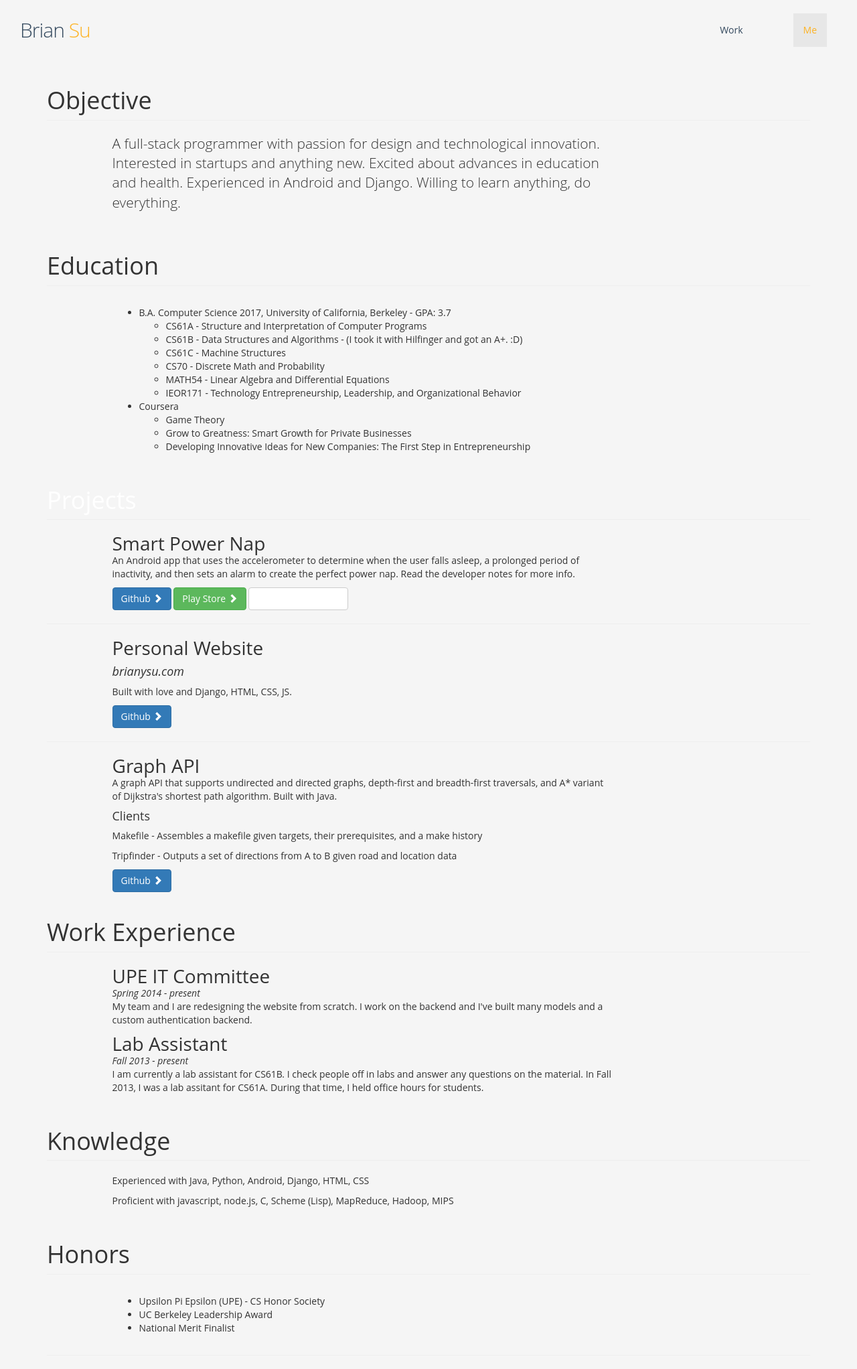
After one commit to briansudev/portfolio, a Django app: page /resume/ in a window 1280 px wide. The commit adds this page. Shown: the whole page at 67% size. Run offline with Django 3.2, Linux system fonts and the light colour scheme; some libraries are stand-ins or nearby versions.

Commit message:
resume added

```diff
--- a/website/static/website/css/styles2.css
+++ b/website/static/website/css/styles2.css
@@ -10,8 +10,8 @@ h3 {
 
 
 
-a:link {color:#7F8C8D; text-decoration:none;}      /* unvisited link */
-a:visited {color:#7F8C8D;}  /* visited link */
+a:link {color:#fff; text-decoration:none;}      /* unvisited link */
+a:visited {color:#444;}  /* visited link */
 a:hover {color:#fdb324;}  /* mouse over link */
 a:active {color:#34495e;}  /* selected link */
 
--- a/website/templates/website/me.html
+++ b/website/templates/website/me.html
@@ -69,6 +69,9 @@
         <p class="lead text-center">
         I study Computer Science at the University of California, Berkeley. In my free time, I enjoy playing soccer, ultimate frisbee, and basketball. I crave adventure. I dream of piloting. I love to travel, teach, and code.
         </p>
+        <p>
+        <a class="btn btn-default" href="/resume">Resume</a>
+        </p>
         <p class="lead">
         Email: brian (at) brianysu.com
         </p>
--- /dev/null
+++ b/website/templates/website/resume.html
@@ -0,0 +1,262 @@
+<!DOCTYPE html>
+<html>
+
+    {% load bootstrap3 %}
+    {% bootstrap_messages %}
+    {% load staticfiles %}
+    <head>
+
+        <meta charset="utf-8">
+        <meta name="viewport" content="width=device-width, initial-scale=1.0">
+        <meta name="description" content="Brian Su studies Computer Science at UC Berkeley.">
+        <meta name="author" content="Brian Su">
+        <meta name="keywords" content="Brian Su, Brian Y. Su, brianysu, UC Berkeley, CS, EECS, Computer Science, compsci, Brian, Su">
+
+        <title>Brian Su - Resume</title>
+
+        {% bootstrap_css %}
+        <link href="{% static "website/css/font-awesome.min.css" %}" rel="stylesheet">
+        <link href="{% static "website/css/styles2.css" %}" rel="stylesheet">
+        <script>
+          (function(i,s,o,g,r,a,m){i['GoogleAnalyticsObject']=r;i[r]=i[r]||function(){
+          (i[r].q=i[r].q||[]).push(arguments)},i[r].l=1*new Date();a=s.createElement(o),
+          m=s.getElementsByTagName(o)[0];a.async=1;a.src=g;m.parentNode.insertBefore(a,m)
+          })(window,document,'script','//www.google-analytics.com/analytics.js','ga');
+
+          ga('create', 'UA-47820301-2', 'brianysu.com');
+          ga('send', 'pageview');
+
+        </script>
+    </head>
+    <body>
+        <nav class="navbar-default" role="navigation">
+        <div class="container-fluid">
+            <!-- Brand and toggle get grouped for better mobile display -->
+            <div class="navbar-header">
+                <button type="button" class="navbar-toggle" data-toggle="collapse" data-target="#bs-example-navbar-collapse-1">
+                    <span class="sr-only">Toggle navigation</span>
+                    <span class="icon-bar"></span>
+                    <span class="icon-bar"></span>
+                    <span class="icon-bar"></span>
+                </button>
+                <a class="navbar-brand" href="/">
+                    <span id="maintitle" class="color1">
+                        Brian
+                    </span>
+                    <span id="maintitle2" class="color2">
+                        Su
+                </span></a>
+            </div>
+
+            <!-- Collect the nav links, forms, and other content for toggling -->
+            <div class="collapse navbar-collapse" id="bs-example-navbar-collapse-1">
+                <ul class="nav navbar-nav navbar-right">
+                    <li><a href="/work"><span class="color1">Work</span></a></li>
+                    <li class="active"><a href="/me"><span class="color2">Me</span></a></li>
+                </ul>
+            </div><!-- /.navbar-collapse -->
+        </div><!-- /.container-fluid -->
+        </nav>
+    <br>
+
+        <div class="container">
+            <div class="row">
+
+                <div class="col-lg-12">
+                    <h1 class="page-header">Objective
+                    </h1>
+                </div>
+
+            </div>
+
+            <div class="row">
+
+                <div class="col-lg-8 col-md-8 col-md-offset-1">
+                    <p class="lead">A full-stack programmer with passion for design and technological innovation. Interested in startups and anything new. Excited about advances in education and health. Experienced in Android and Django. Willing to learn anything, do everything.</p>
+                </div>
+
+            </div>
+        </div>
+
+        <div class="container">
+            <div class="row">
+
+                <div class="col-lg-12">
+                    <h1 class="page-header">Education
+                    </h1>
+                </div>
+
+            </div>
+
+            <div class="row">
+
+                <div class="col-lg-8 col-md-8 col-md-offset-1">
+                    <p>
+                    <ul>
+                        <li>B.A. Computer Science 2017, University of California, Berkeley - GPA: 3.7
+                            <ul>
+                                <li>CS61A - Structure and Interpretation of Computer Programs</li>
+                                <li>CS61B - Data Structures and Algorithms - (I took it with Hilfinger and got an A+. :D)</li>
+                                <li>CS61C - Machine Structures</li>
+                                <li>CS70  - Discrete Math and Probability</li>
+                                <li>MATH54 - Linear Algebra and Differential Equations</li>
+                                <li>IEOR171 - Technology Entrepreneurship, Leadership, and Organizational Behavior</li>
+                            </ul>
+                        </li>
+                        <li>Coursera
+                            <ul>
+                                <li>Game Theory</li>
+                                <li>Grow to Greatness: Smart Growth for Private Businesses</li>
+                                <li>Developing Innovative Ideas for New Companies: The First Step in Entrepreneurship</li>
+                            </ul>
+                        </li>
+                    </ul>
+                    </p>
+                </div>
+
+            </div>
+        </div>
+
+        <div class="container">
+
+            <div class="row">
+
+                <div class="col-lg-12">
+                    <h1 class="page-header"><a href="/work">Projects</a>
+                    </h1>
+
+                </div>
+
+            </div>
+
+            <div class="row">
+
+                <div class="col-lg-8 col-md-8 col-md-offset-1">
+                    <h3>Smart Power Nap</h3>
+                    <p>An Android app that uses the accelerometer to determine when the user falls asleep, a prolonged period of inactivity, and then sets an alarm to create the perfect power nap. Read the developer notes for more info.</p>
+                    <a class="btn btn-primary" href="https://github.com/briansudev/smartPowerNap">Github <span class="glyphicon glyphicon-chevron-right"></span></a>
+                    <a class="btn btn-success" href="https://play.google.com/store/apps/details?id=com.brianysu.smartpowernap">Play Store <span class="glyphicon glyphicon-chevron-right"></span></a>
+                    <a class="btn btn-default" href="/blogs/smartpowernap/">Developer Notes<span class="glyphicon glyphicon-chevron-right"></span></a>
+                </div>
+
+            </div>
+
+            <hr>
+            <div class="row">
+
+                <div class="col-lg-8 col-md-8 col-md-offset-1">
+                    <h3>Personal Website</h3>
+                    <h4><i>brianysu.com</i></h4>
+                    <p>Built with love and Django, HTML, CSS, JS.</p>
+                    <a class="btn btn-primary" href="https://github.com/briansudev/portfolio">Github <span class="glyphicon glyphicon-chevron-right"></span></a>
+                </div>
+
+            </div>
+            <hr>
+
+            <div class="row">
+
+                <div class="col-lg-8 col-md-8 col-md-offset-1">
+                    <h3>Graph API</h3>
+                    <p>A graph API that supports undirected and directed graphs, depth-first and breadth-first traversals, and A* variant of Dijkstra's shortest path algorithm. Built with Java.</p>
+                    <h4>Clients</h4>
+                    <p>Makefile - Assembles a makefile given targets, their prerequisites, and a make history</p>
+                    <p>Tripfinder - Outputs a set of directions from A to B given road and location data</p>
+                    <a class="btn btn-primary" href="https://github.com/briansudev/graphAPI">Github <span class="glyphicon glyphicon-chevron-right"></span></a>
+                </div>
+
+            </div>
+
+        </div>
+        <div class="container">
+            <div class="row">
+
+                <div class="col-lg-12">
+                    <h1 class="page-header">Work Experience
+                    </h1>
+                </div>
+
+            </div>
+
+            <div class="row">
+
+                <div class="col-lg-8 col-md-8 col-md-offset-1">
+                    <h3>UPE IT Committee</h3>
+                    <i>Spring 2014 - present</i>
+                    <p>My team and I are redesigning the website from scratch. I work on the backend and I've built many models and a custom authentication backend.</p>
+
+                </div>
+
+            </div>
+            <div class="row">
+
+                <div class="col-lg-8 col-md-8 col-md-offset-1">
+                    <h3>Lab Assistant</h3>
+                    <i>Fall 2013 - present</i>
+                    <p>I am currently a lab assistant for CS61B. I check people off in labs and answer any questions on the material. In Fall 2013, I was a lab assitant for CS61A. During that time, I held office hours for students.</p>
+
+                </div>
+
+            </div>
+
+        </div>
+
+        <div class="container">
+            <div class="row">
+
+                <div class="col-lg-12">
+                    <h1 class="page-header">Knowledge
+                    </h1>
+                </div>
+
+            </div>
+
+            <div class="row">
+
+                <div class="col-lg-8 col-md-8 col-md-offset-1">
+                    <p>
+                    Experienced with Java, Python, Android, Django, HTML, CSS
+                    </p>
+                    <p>
+                    Proficient with javascript, node.js, C, Scheme (Lisp), MapReduce, Hadoop, MIPS
+                    </p>
+
+
+                </div>
+
+            </div>
+
+        </div>
+
+        <div class="container">
+            <div class="row">
+
+                <div class="col-lg-12">
+                    <h1 class="page-header">Honors
+                    </h1>
+                </div>
+
+            </div>
+
+            <div class="row">
+
+                <div class="col-lg-8 col-md-8 col-md-offset-1">
+                    <p>
+                    <ul>
+                        <li>Upsilon Pi Epsilon (UPE) - CS Honor Society</li>
+                        <li>UC Berkeley Leadership Award</li>
+                        <li>National Merit Finalist</li>
+                    </ul>
+
+                </div>
+
+            </div>
+            <hr>
+        </div>
+
+
+
+</body>
+<script src="{% static "website/js/jquery-2.0.2.min.js" %}"></script>
+{% bootstrap_javascript %}
+</html>
--- a/website/urls.py
+++ b/website/urls.py
@@ -7,6 +7,7 @@ urlpatterns = patterns('',
     url(r'^$', 'website.views.index', name='index'),
     url(r'^me/$', 'website.views.me', name='me'),
     url(r'^work/$', 'website.views.work', name='work'),
+    url(r'^resume/$', 'website.views.resume_html', name="resume_html"),
 
     url(r'^blogs/', include('website.blog_urls')),
 )
--- a/website/views.py
+++ b/website/views.py
@@ -13,3 +13,6 @@ def work(request):
 
 def me(request):
     return render(request, 'website/me.html', {})
+
+def resume_html(request):
+	return render(request, 'website/resume.html', {})
```
